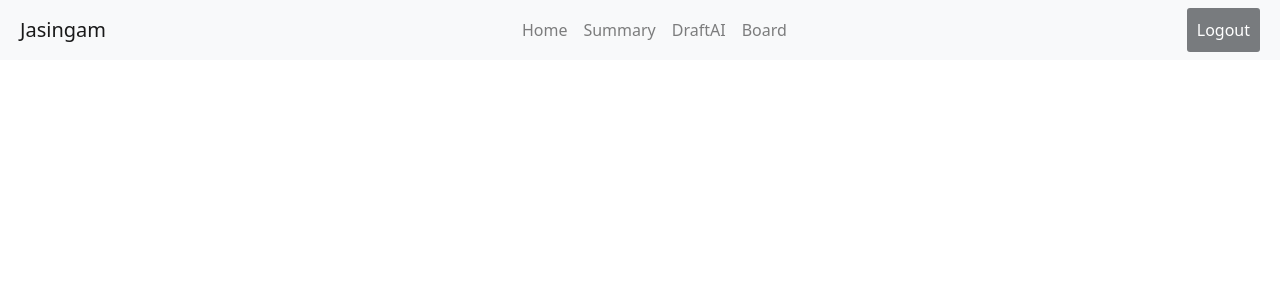
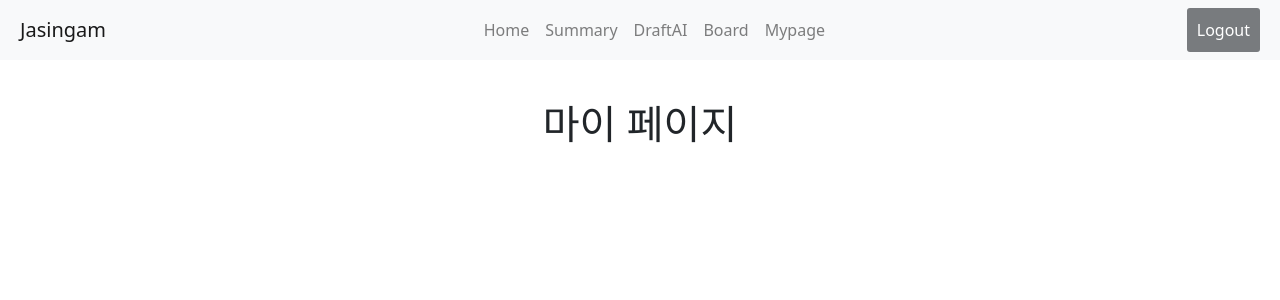
Before and after one commit to kt-bigproject30/front, a React (Create React App) app: page /mypage in a window 1280 px wide. Shown: the top 300 px of the page. Built offline with nearby package versions, Linux system fonts and the light colour scheme.

Commit message:
마이페이지

```diff
--- a/src/App.jsx
+++ b/src/App.jsx
@@ -17,6 +17,7 @@ import BoardWrite from "../src/component/board_write.jsx";
 import BoardDetail from "../src/component/board_detail.jsx";
 import "bootstrap/dist/css/bootstrap.min.css";
 import "bootstrap/dist/js/bootstrap.bundle.min.js";
+import Mypage from "../src/component/mypage.jsx";
 
 const AppContent = () => {
   const location = useLocation();
@@ -49,6 +50,7 @@ const AppContent = () => {
           <Route path="/summary" element={<Summary />} />
           <Route path="/draftai" element={<DraftAI />} />
           <Route path="/home" element={<Home />} /> {/* Home 라우트 추가 */}
+          <Route path="/mypage" element={<Mypage />} />
           <Route path="/board" element={<BoardList boards={boards} />} />{" "}
           {/* BoardList 라우트 추가 */}
           <Route
--- /dev/null
+++ b/src/component/mypage.jsx
@@ -0,0 +1,12 @@
+import React from "react";
+import "../css/mypage.css";
+
+const Mypage = () => {
+  return (
+    <div className="mypage-container">
+      <h1>마이 페이지</h1>
+    </div>
+  );
+};
+
+export default Mypage;
--- a/src/component/navbar.jsx
+++ b/src/component/navbar.jsx
@@ -58,6 +58,11 @@ const Navbar = () => {
                 Board
               </Link>
             </li>
+            <li className="nav-item">
+              <Link className="nav-link" to="/mypage">
+                Mypage
+              </Link>
+            </li>
           </ul>
         </div>
         <div className="navbar-right ml-auto">
@@ -98,6 +103,11 @@ const Navbar = () => {
                 Board
               </Link>
             </li>
+            <li className="nav-item">
+              <Link className="nav-link" to="/mypage" onClick={toggleSidebar}>
+                Mypage
+              </Link>
+            </li>
           </ul>
         </div>
       )}
--- /dev/null
+++ b/src/css/mypage.css
@@ -0,0 +1,4 @@
+.mypage-container {
+  text-align: center;
+  padding: 20px;
+}
```
Also changed, not shown: src/component/postform.jsx (deleted).
